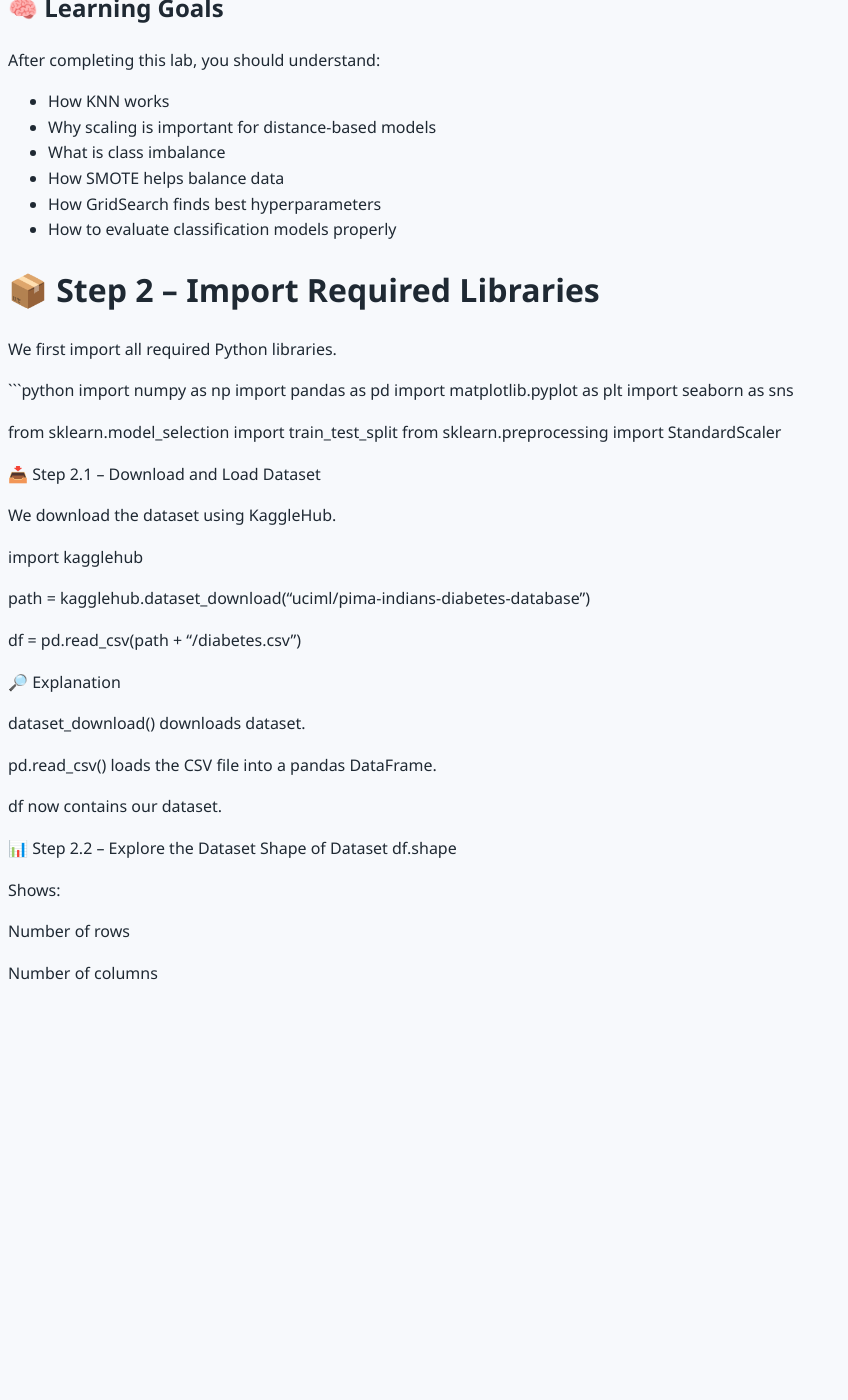
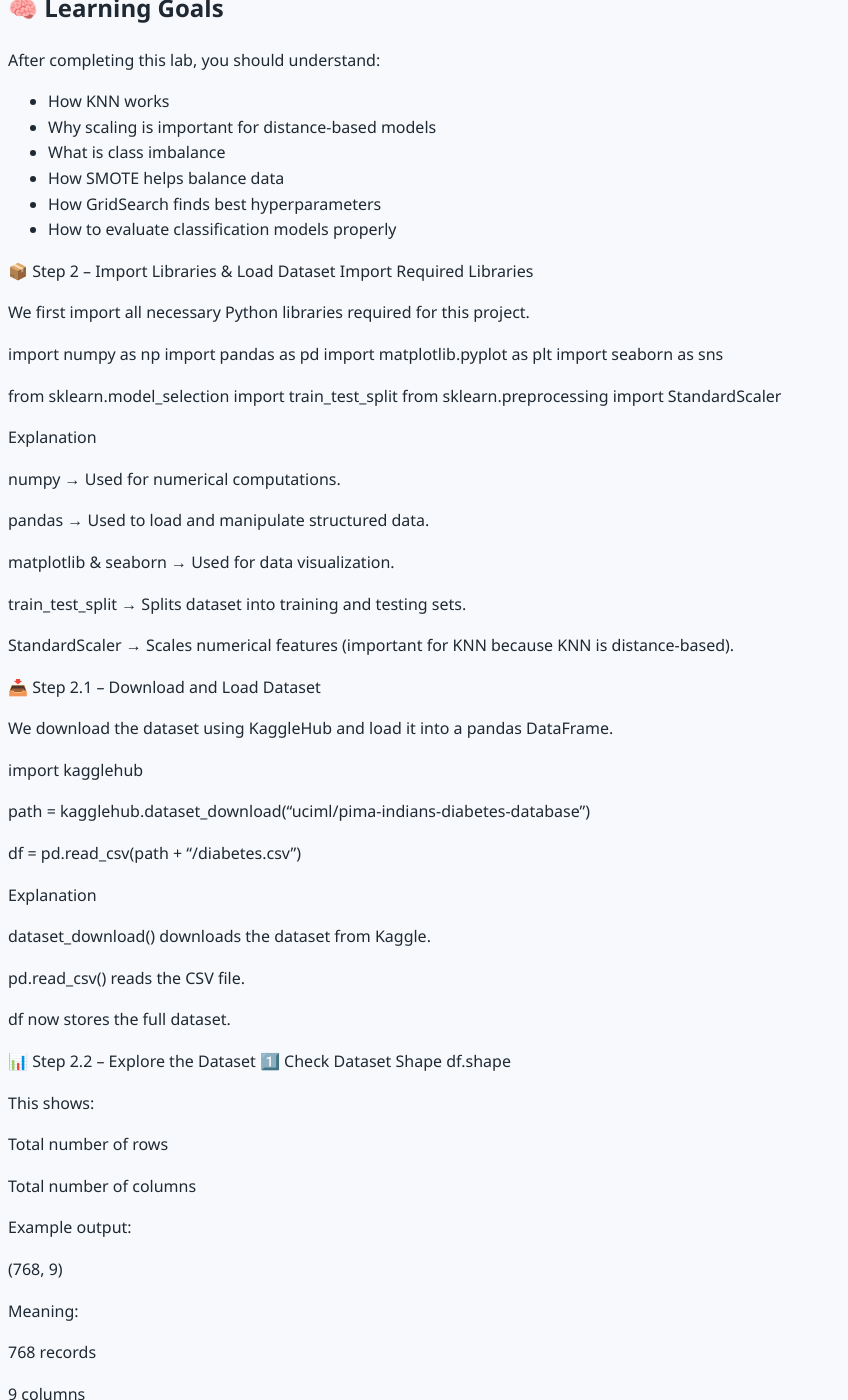
Before and after one commit to irshadvaza/irshadvaza.tech, a Jekyll site: the page built from learning-guides/data-science/Labs/KNN_example.md, in a window 1280 px wide and 1400 px high, scrolled down 1187 px. Shown: the whole window, without its empty margins (0-848 px from the left). Built offline with Jekyll 4.4.1, drawn with Linux system fonts in a browser that asks for light colours; our own code applies the rules of GitHub Pages for plain Markdown files; before the commit the page ends 2189 px from its top, so only the background shows below that; some of the changed text lies outside the part shown.

Commit message:
Update KNN_example.md

````diff
--- a/learning-guides/data-science/Labs/KNN_example.md
+++ b/learning-guides/data-science/Labs/KNN_example.md
@@ -61,11 +61,11 @@
 
 
 
-# 📦 Step 2 – Import Required Libraries
+📦 Step 2 – Import Libraries & Load Dataset
+Import Required Libraries
 
-We first import all required Python libraries.
+We first import all necessary Python libraries required for this project.
 
-```python
 import numpy as np
 import pandas as pd
 import matplotlib.pyplot as plt
@@ -74,10 +74,21 @@
 from sklearn.model_selection import train_test_split
 from sklearn.preprocessing import StandardScaler
 
+Explanation
+
+numpy → Used for numerical computations.
+
+pandas → Used to load and manipulate structured data.
+
+matplotlib & seaborn → Used for data visualization.
+
+train_test_split → Splits dataset into training and testing sets.
+
+StandardScaler → Scales numerical features (important for KNN because KNN is distance-based).
 
 📥 Step 2.1 – Download and Load Dataset
 
-We download the dataset using KaggleHub.
+We download the dataset using KaggleHub and load it into a pandas DataFrame.
 
 import kagglehub
 
@@ -85,21 +96,84 @@
 
 df = pd.read_csv(path + "/diabetes.csv")
 
-🔎 Explanation
+Explanation
 
-dataset_download() downloads dataset.
+dataset_download() downloads the dataset from Kaggle.
 
-pd.read_csv() loads the CSV file into a pandas DataFrame.
+pd.read_csv() reads the CSV file.
 
-df now contains our dataset.
+df now stores the full dataset.
 
 📊 Step 2.2 – Explore the Dataset
-Shape of Dataset
+1️⃣ Check Dataset Shape
 df.shape
 
 
-Shows:
+This shows:
 
-Number of rows
+Total number of rows
 
-Number of columns
+Total number of columns
+
+Example output:
+
+(768, 9)
+
+
+Meaning:
+
+768 records
+
+9 columns
+
+2️⃣ Check Data Types
+df.dtypes
+
+
+This shows the datatype of each column (int64, float64, etc.).
+
+It helps verify:
+
+All features are numeric
+
+Dataset is suitable for KNN
+
+3️⃣ View First 5 Rows
+df.head()
+
+
+This displays the first 5 rows of the dataset.
+
+It helps to:
+
+Understand feature values
+
+Verify data loaded correctly
+
+4️⃣ Check Class Distribution
+df['Outcome'].value_counts()
+
+
+This checks how many samples belong to each class.
+
+Example output:
+
+0    500
+1    268
+
+
+If one class has significantly more samples, the dataset is imbalanced.
+
+5️⃣ Visualize Class Distribution
+sns.countplot(x='Outcome', data=df)
+plt.title("Class Distribution")
+plt.show()
+
+
+This creates a bar chart to visually inspect whether:
+
+Class 0 (No Diabetes)
+
+Class 1 (Diabetes)
+
+are balanced or imbalanced.
````
